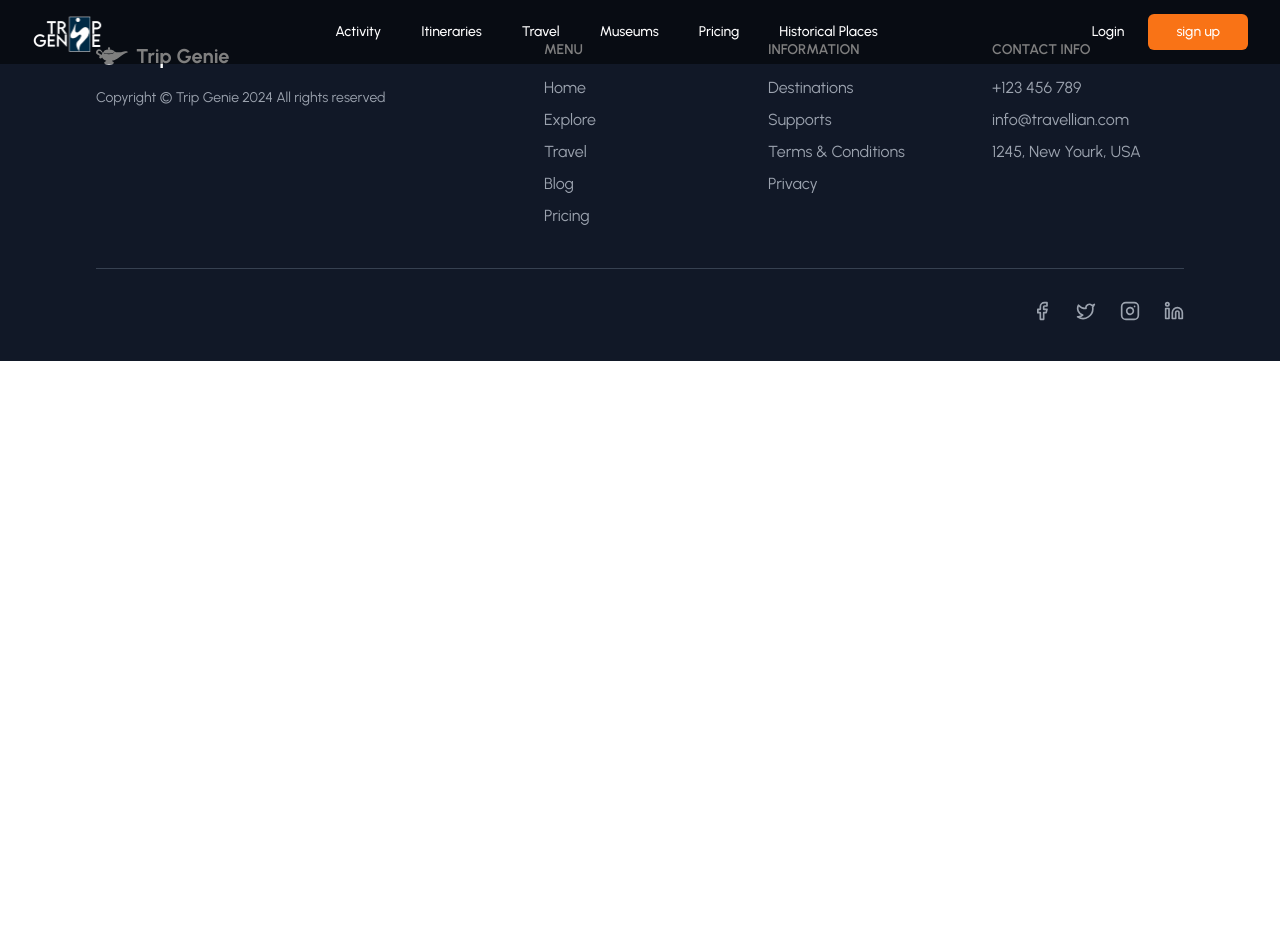
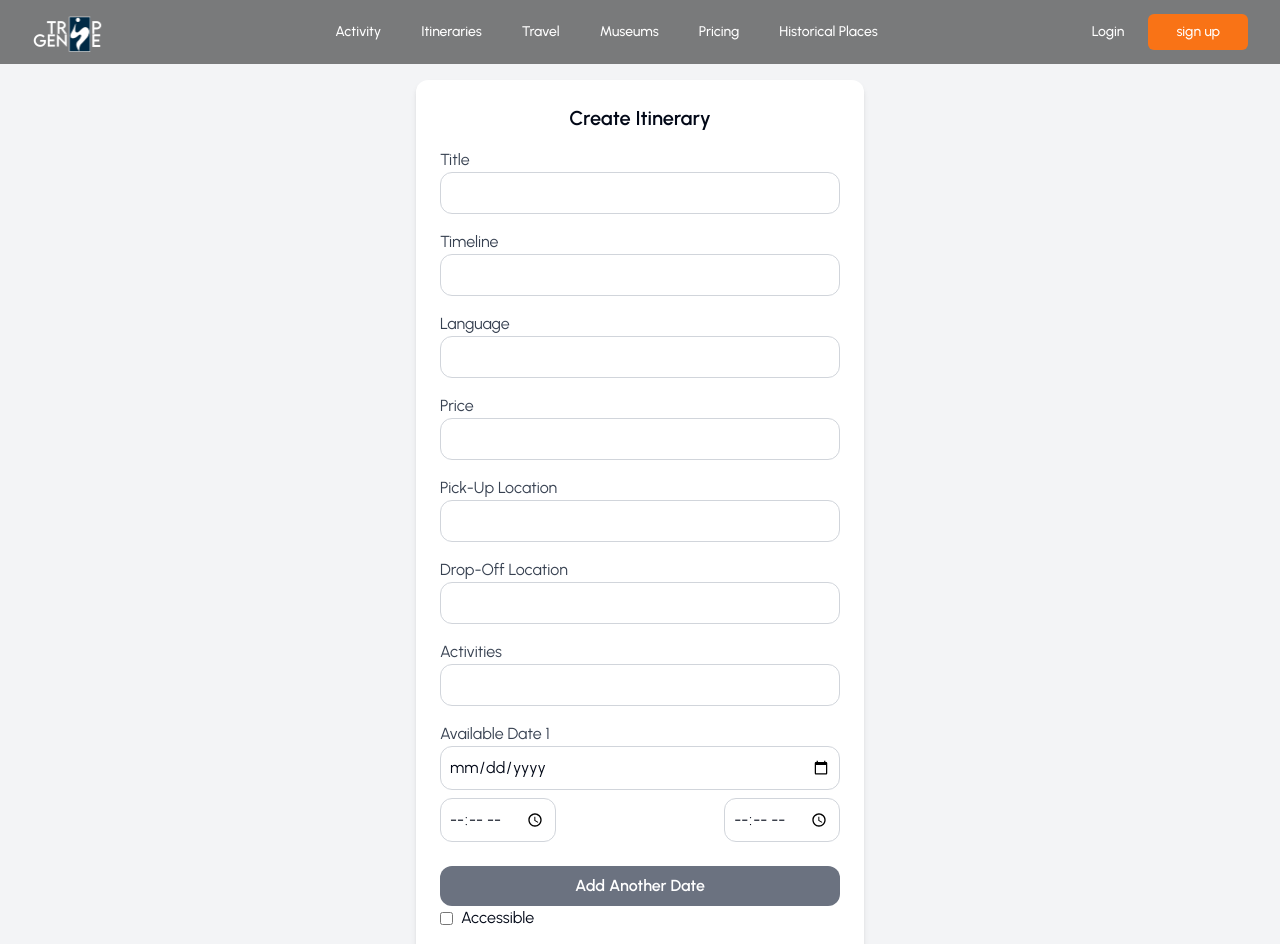
Before and after one commit to saratarekg/Trip-Genie, a React (Vite) app in the folder frontend/: page /create-itinerary in a window 1280 px wide. Shown: the top 944 px of the page. Before the commit the page ends 800 px from the top, so only its background shows below. Built offline with nearby package versions, Linux system fonts and the light colour scheme.

Commit message:
create itinerary
activities still unfigured out(aby),
and not working on backend(gpt)

```diff
--- a/frontend/src/App.jsx
+++ b/frontend/src/App.jsx
@@ -9,11 +9,13 @@ import ItineraryList from "./components/ItineraryListTourGuide.jsx";
 import HistoricalPlaceList from "./components/HistoricalPlaceListGovernor.jsx";
 import Tghome from "./components/TourGuideHome.jsx";
 import Hero from "./components/Hero.jsx";
+import CreateItineraryPage from "./pages/CreateItineraryPage.jsx";
 import { NavbarComponent } from "./components/navbar.jsx";
 import { FooterComponent } from "./components/footer.jsx";
 import { AllItinerariesComponent } from "./components/all-trip-plans.jsx";
 import { SignupForm } from "./components/signup-form.jsx";
 import {AdminDash} from "./pages/AdminDash.jsx";
+
 function App() {
   return (
     <div className="App">
@@ -26,6 +28,7 @@ function App() {
             <Route path="/" element={<Home />} />
             {/* <Route path='/tour-guide-home' element={<Tghome />} /> */}
             <Route path="/login" element={<Login />} />
+            <Route path="/create-itinerary" element={<CreateItineraryPage />} />
             <Route path="/seller" element={<SellerList />} />
             <Route path="/activity" element={<ActivityList />} />
             <Route path="/all-itineraries" element={<AllItinerariesComponent />}/>
--- /dev/null
+++ b/frontend/src/components/CreateItineraryForm.jsx
@@ -0,0 +1,247 @@
+import React, { useState } from 'react';
+
+const ItineraryForm = () => {
+  const [formData, setFormData] = useState({
+    title: '',
+    timeline: '',
+    language: '',
+    price: '',
+    availableDates: [{ date: '', times: [{ startTime: '', endTime: '' }] }],
+    activities: [''],
+    accessibility: false,
+    pickUpLocation: '',
+    dropOffLocation: '',
+    rating: '',
+  });
+
+  const handleChange = (e) => {
+    const { name, value } = e.target;
+    setFormData({ ...formData, [name]: value });
+  };
+
+  const handleDateChange = (index, e) => {
+    const { name, value } = e.target;
+    const updatedDates = [...formData.availableDates];
+    updatedDates[index][name] = value;
+    setFormData({ ...formData, availableDates: updatedDates });
+  };
+
+  const handleTimeChange = (dateIndex, timeIndex, e) => {
+    const { name, value } = e.target;
+    const updatedDates = [...formData.availableDates];
+    updatedDates[dateIndex].times[timeIndex][name] = value;
+    setFormData({ ...formData, availableDates: updatedDates });
+  };
+
+  const addDateField = () => {
+    setFormData({
+      ...formData,
+      availableDates: [...formData.availableDates, { date: '', times: [{ startTime: '', endTime: '' }] }],
+    });
+  };
+
+  const removeDateField = (index) => {
+    if (formData.availableDates.length > 1) {
+      const updatedDates = [...formData.availableDates];
+      updatedDates.splice(index, 1);
+      setFormData({ ...formData, availableDates: updatedDates });
+    }
+  };
+
+  const handleSubmit = (e) => {
+    e.preventDefault();
+    console.log('Form data submitted:', formData);
+    // Add your form submission logic here
+  };
+
+  return (
+    <div className="flex items-center justify-center min-h-screen bg-gray-100">
+      <form
+        className="bg-white p-6 rounded-xl shadow-md w-full max-w-md mt-20 mb-20"
+        onSubmit={handleSubmit}
+      >
+        <h2 className="text-xl font-semibold mb-4 text-center">Create Itinerary</h2>
+
+        <div className="mb-4">
+          <label className="block text-gray-700" htmlFor="title">
+            Title
+          </label>
+          <input
+            type="text"
+            name="title"
+            id="title"
+            className="border border-gray-300 rounded-xl p-2 w-full"
+            value={formData.title}
+            onChange={handleChange}
+            required
+          />
+        </div>
+
+        <div className="mb-4">
+          <label className="block text-gray-700" htmlFor="timeline">
+            Timeline
+          </label>
+          <input
+            type="text"
+            name="timeline"
+            id="timeline"
+            className="border border-gray-300 rounded-xl p-2 w-full"
+            value={formData.timeline}
+            onChange={handleChange}
+            required
+          />
+        </div>
+
+        <div className="mb-4">
+          <label className="block text-gray-700" htmlFor="language">
+            Language
+          </label>
+          <input
+            type="text"
+            name="language"
+            id="language"
+            className="border border-gray-300 rounded-xl p-2 w-full"
+            value={formData.language}
+            onChange={handleChange}
+            required
+          />
+        </div>
+
+        <div className="mb-4">
+          <label className="block text-gray-700" htmlFor="price">
+            Price
+          </label>
+          <input
+            type="number"
+            name="price"
+            id="price"
+            className="border border-gray-300 rounded-xl p-2 w-full"
+            value={formData.price}
+            onChange={handleChange}
+            required
+          />
+        </div>
+
+        <div className="mb-4">
+          <label className="block text-gray-700" htmlFor="pickUpLocation">
+            Pick-Up Location
+          </label>
+          <input
+            type="text"
+            name="pickUpLocation"
+            id="pickUpLocation"
+            className="border border-gray-300 rounded-xl p-2 w-full"
+            value={formData.pickUpLocation}
+            onChange={handleChange}
+            required
+          />
+        </div>
+
+        <div className="mb-4">
+          <label className="block text-gray-700" htmlFor="dropOffLocation">
+            Drop-Off Location
+          </label>
+          <input
+            type="text"
+            name="dropOffLocation"
+            id="dropOffLocation"
+            className="border border-gray-300 rounded-xl p-2 w-full"
+            value={formData.dropOffLocation}
+            onChange={handleChange}
+            required
+          />
+        </div>
+
+        <div className="mb-4">
+          <label className="block text-gray-700" htmlFor="activities">
+            Activities
+          </label>
+          <input
+            type="text"
+            name="activities"
+            id="activities"
+            className="border border-gray-300 rounded-xl p-2 w-full"
+            value={formData.activities}
+            onChange={(e) => setFormData({ ...formData, activities: [e.target.value] })}
+            required
+          />
+        </div>
+
+        {formData.availableDates.map((date, index) => (
+          <div key={index} className="mb-4">
+            <label className="block text-gray-700">
+              Available Date {index + 1}
+            </label>
+            <input
+              type="date"
+              name="date"
+              className="border border-gray-300 rounded-xl p-2 w-full"
+              value={date.date}
+              onChange={(e) => handleDateChange(index, e)}
+              required
+            />
+            {date.times.map((time, timeIndex) => (
+              <div key={timeIndex} className="flex justify-between">
+                <input
+                  type="time"
+                  name="startTime"
+                  className="border border-gray-300 rounded-xl p-2 mt-2"
+                  value={time.startTime}
+                  onChange={(e) => handleTimeChange(index, timeIndex, e)}
+                  required
+                />
+                <input
+                  type="time"
+                  name="endTime"
+                  className="border border-gray-300 rounded-xl p-2 mt-2"
+                  value={time.endTime}
+                  onChange={(e) => handleTimeChange(index, timeIndex, e)}
+                  required
+                />
+              </div>
+            ))}
+            {index > 0 && (
+              <button
+                type="button"
+                className="bg-red-500 text-white font-semibold py-1 px-3 rounded-xl mt-2 hover:bg-red-600 transition duration-200"
+                onClick={() => removeDateField(index)}
+              >
+                Remove Date
+              </button>
+            )}
+          </div>
+        ))}
+
+        <button
+          type="button"
+          className="bg-gray-500 text-white font-semibold py-2 px-4 rounded-xl w-full mt-2 hover:bg-gray-600"
+          onClick={addDateField}
+        >
+          Add Another Date
+        </button>
+
+        <div className="mb-4">
+          <label className="flex items-center">
+            <input
+              type="checkbox"
+              name="accessibility"
+              className="mr-2"
+              checked={formData.accessibility}
+              onChange={(e) => setFormData({ ...formData, accessibility: e.target.checked })}
+            />
+            Accessible
+          </label>
+        </div>
+
+        <button
+          type="submit"
+          className="bg-orange-500 text-white font-semibold py-2 px-4 rounded-xl w-full hover:bg-orange-600 transition duration-200"
+        >
+          Submit
+        </button>
+      </form>
+    </div>
+  );
+};
+
+export default ItineraryForm;
--- /dev/null
+++ b/frontend/src/pages/CreateItineraryPage.jsx
@@ -0,0 +1,13 @@
+import React from 'react'
+import CreateItineraryForm from "../components/CreateItineraryForm";
+
+const CreateItineraryPage = () => {
+  return (
+    <>
+    <CreateItineraryForm/>
+    </>
+
+  )
+}
+
+export default CreateItineraryPage
```
